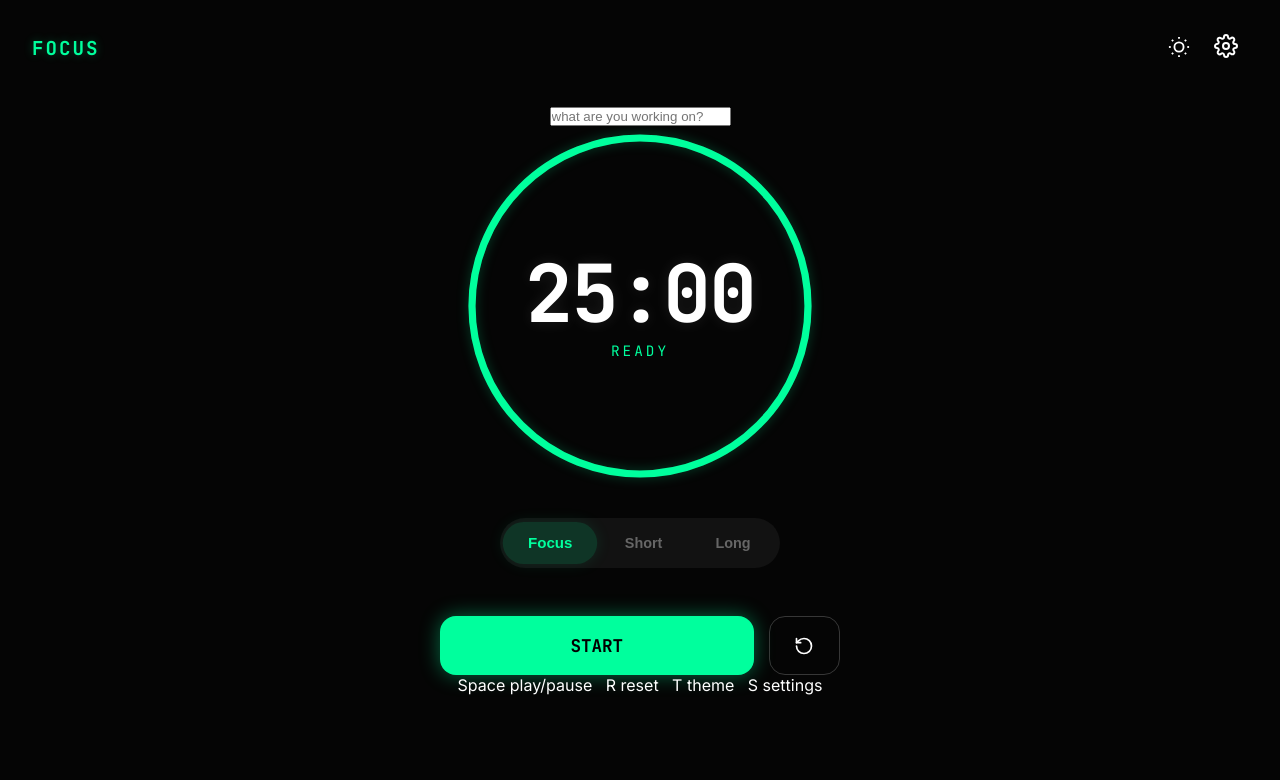
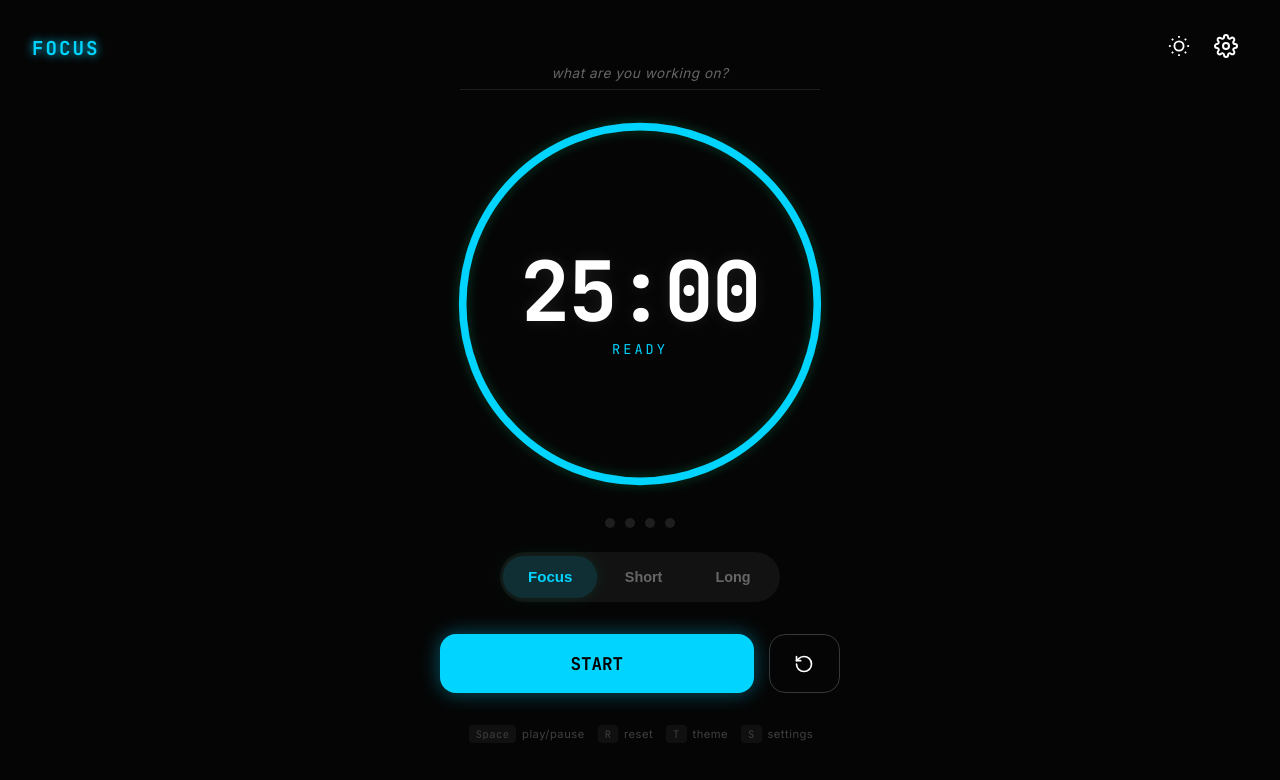
Before and after one commit to elitepunith/focus-timer, a plain HTML site: page index.html in a window 1280 px wide. Both pictures are taken after a click on the button 1178 px from the left and 48 px from the top of the page. Drawn offline with Linux system fonts and the light colour scheme.

Commit message:
style: update styles in style.css

```diff
--- a/style.css
+++ b/style.css
@@ -1,7 +1,7 @@
 /* ================================================================
    Focus Timer — Stylesheet
    Author:  elitepunith
-   Version: 2.0.0
+   Version: 3.0.0
    ================================================================ */
 
 :root {
@@ -9,17 +9,50 @@
     --card: #111;
     --text: #fff;
     --text-dim: #666;
-
-    /* Cyberpunk Green */
     --accent: #00ff9d;
     --accent-dim: rgba(0, 255, 157, 0.15);
     --glow: 0 0 20px rgba(0, 255, 157, 0.4);
-
+    --modal-bg: #1a1a1a;
+    --border: #333;
     --font-ui: 'Inter', sans-serif;
     --font-code: 'JetBrains Mono', monospace;
 }
 
-/* --- Reset --- */
+/* ─── Theme: Neon Blue ─── */
+[data-theme="neon-blue"] {
+    --accent: #00d4ff;
+    --accent-dim: rgba(0, 212, 255, 0.15);
+    --glow: 0 0 20px rgba(0, 212, 255, 0.4);
+}
+
+/* ─── Theme: Retro Orange ─── */
+[data-theme="retro-orange"] {
+    --accent: #ff6b2b;
+    --accent-dim: rgba(255, 107, 43, 0.15);
+    --glow: 0 0 20px rgba(255, 107, 43, 0.4);
+}
+
+/* ─── Theme: Minimal Light ─── */
+[data-theme="minimal-light"] {
+    --bg: #f5f5f5;
+    --card: #fff;
+    --text: #1a1a1a;
+    --text-dim: #888;
+    --accent: #2d2d2d;
+    --accent-dim: rgba(45, 45, 45, 0.1);
+    --glow: 0 0 15px rgba(0, 0, 0, 0.15);
+    --modal-bg: #fff;
+    --border: #ddd;
+}
+
+/* ─── Theme: Purple Haze ─── */
+[data-theme="purple-haze"] {
+    --accent: #bf5af2;
+    --accent-dim: rgba(191, 90, 242, 0.15);
+    --glow: 0 0 20px rgba(191, 90, 242, 0.4);
+}
+
+/* ─── Reset ─── */
 *,
 *::before,
 *::after {
@@ -34,16 +67,18 @@
     color: var(--text);
     font-family: var(--font-ui);
     height: 100vh;
+    height: 100dvh;
     display: flex;
     flex-direction: column;
     overflow: hidden;
+    transition: background 0.4s ease, color 0.4s ease;
 }
 
 /* ================================================================
    Header
    ================================================================ */
 .top-bar {
-    padding: 1.5rem 2rem;
+    padding: 1rem 1.5rem;
     display: flex;
     justify-content: space-between;
     align-items: center;
@@ -52,13 +87,19 @@
     z-index: 10;
 }
 
+.nav-actions {
+    display: flex;
+    gap: 4px;
+}
+
 .brand-logo {
     font-family: var(--font-code);
     font-weight: 700;
     font-size: 1.2rem;
     letter-spacing: 2px;
     color: var(--accent);
-    text-shadow: 0 0 10px rgba(0,255,157,0.3);
+    text-shadow: 0 0 10px currentColor;
+    transition: color 0.3s ease, text-shadow 0.3s ease;
 }
 
 .icon-btn {
@@ -67,12 +108,17 @@
     color: var(--text);
     cursor: pointer;
     padding: 10px;
-    transition: transform 0.25s ease, color 0.25s ease;
+    border-radius: 8px;
+    transition: transform 0.25s ease, color 0.25s ease, background 0.25s ease;
 }
 
 .icon-btn:hover {
     transform: rotate(60deg);
     color: var(--accent);
+}
+
+.icon-btn:active {
+    transform: rotate(60deg) scale(0.9);
 }
 
 /* ================================================================
@@ -86,16 +132,54 @@
     align-items: center;
     width: 100%;
     padding: 0 20px;
+    gap: 0;
+}
+
+/* ================================================================
+   Task Label Input
+   ================================================================ */
+.task-label-wrapper {
+    margin-bottom: 1.5rem;
+    width: 100%;
+    max-width: 300px;
+}
+
+.task-input {
+    width: 100%;
+    background: transparent;
+    border: none;
+    border-bottom: 1px solid rgba(255,255,255,0.1);
+    color: var(--text);
+    font-family: var(--font-ui);
+    font-size: 0.85rem;
+    padding: 8px 4px;
+    text-align: center;
+    letter-spacing: 0.5px;
+    transition: border-color 0.3s ease;
+}
+
+.task-input::placeholder {
+    color: var(--text-dim);
+    font-style: italic;
+}
+
+.task-input:focus {
+    outline: none;
+    border-bottom-color: var(--accent);
+}
+
+[data-theme="minimal-light"] .task-input {
+    border-bottom-color: rgba(0,0,0,0.15);
 }
 
 /* ================================================================
    Timer Display + SVG Progress Ring
    ================================================================ */
 .timer-wrapper {
-    margin-bottom: 2rem;
+    margin-bottom: 1.5rem;
     position: relative;
-    width: 280px;
-    height: 280px;
+    width: 240px;
+    height: 240px;
     display: flex;
     align-items: center;
     justify-content: center;
@@ -108,10 +192,11 @@
     width: 100%;
     height: 100%;
     filter: drop-shadow(0 0 6px rgba(0, 255, 157, 0.25));
+    transition: filter 0.4s ease;
 }
 
 .progress-ring__circle {
-    transition: stroke-dashoffset 0.4s ease;
+    transition: stroke-dashoffset 0.4s ease, stroke 0.4s ease;
 }
 
 .time-ring {
@@ -122,34 +207,98 @@
 
 .time-display {
     font-family: var(--font-code);
-    font-size: 3.8rem;
+    font-size: 3.2rem;
     font-weight: 700;
     color: var(--text);
     line-height: 1;
     letter-spacing: -2px;
     text-shadow: 0 0 15px rgba(255,255,255,0.1);
-    transition: opacity 0.3s ease, transform 0.3s ease;
+    transition: opacity 0.3s ease, transform 0.3s ease, color 0.4s ease;
 }
 
 .status-label {
     text-align: center;
     color: var(--accent);
     font-family: var(--font-code);
-    font-size: 0.8rem;
+    font-size: 0.7rem;
     letter-spacing: 3px;
-    margin-top: 0.5rem;
+    margin-top: 0.4rem;
     text-transform: uppercase;
     transition: opacity 0.3s ease, color 0.3s ease;
 }
 
-/* Tablet & Desktop */
+/* ================================================================
+   Session Tracker Dots (Long Break Cycle)
+   ================================================================ */
+.session-tracker {
+    display: flex;
+    gap: 10px;
+    margin-bottom: 1.5rem;
+}
+
+.session-tracker .dot {
+    width: 10px;
+    height: 10px;
+    border-radius: 50%;
+    background: rgba(255,255,255,0.1);
+    transition: background 0.4s ease, box-shadow 0.4s ease, transform 0.3s ease;
+}
+
+.session-tracker .dot.filled {
+    background: var(--accent);
+    box-shadow: 0 0 8px var(--accent);
+    transform: scale(1.15);
+}
+
+[data-theme="minimal-light"] .session-tracker .dot {
+    background: rgba(0,0,0,0.1);
+}
+
+[data-theme="minimal-light"] .session-tracker .dot.filled {
+    background: var(--accent);
+    box-shadow: none;
+}
+
+/* ================================================================
+   Responsive Breakpoints
+   ================================================================ */
 @media (min-width: 768px) {
     .timer-wrapper {
-        width: 360px;
-        height: 360px;
+        width: 340px;
+        height: 340px;
     }
-    .time-display { font-size: 5rem; }
-    .status-label { font-size: 0.9rem; }
+    .time-display { font-size: 4.6rem; }
+    .status-label { font-size: 0.85rem; }
+    .task-label-wrapper { max-width: 360px; }
+    .top-bar { padding: 1.5rem 2rem; }
+}
+
+@media (min-width: 1024px) {
+    .timer-wrapper {
+        width: 380px;
+        height: 380px;
+    }
+    .time-display { font-size: 5.2rem; }
+}
+
+@media (max-width: 380px) {
+    .timer-wrapper {
+        width: 200px;
+        height: 200px;
+    }
+    .time-display { font-size: 2.6rem; }
+    .pill { padding: 10px 16px; font-size: 0.8rem; }
+    .primary-btn { padding: 14px; font-size: 0.95rem; }
+    .brand-logo { font-size: 1rem; }
+    .task-input { font-size: 0.78rem; }
+}
+
+@media (max-height: 650px) {
+    .task-label-wrapper { margin-bottom: 0.8rem; }
+    .timer-wrapper { margin-bottom: 0.8rem; }
+    .session-tracker { margin-bottom: 0.8rem; }
+    .mode-pills { margin-bottom: 1.5rem; }
+    .shortcut-hint { display: none; }
 }
 
 /* ================================================================
@@ -194,15 +343,47 @@
     animation: ringGlow 1.2s ease infinite alternate;
 }
 
+.completed .status-label {
+    animation: statusBlink 1.5s ease infinite;
+}
+
 @keyframes completePulse {
     0%   { transform: scale(1); }
-    50%  { transform: scale(1.1); }
+    50%  { transform: scale(1.08); }
     100% { transform: scale(1); }
 }
 
 @keyframes ringGlow {
     0%   { stroke: var(--accent); filter: drop-shadow(0 0 8px rgba(0, 255, 157, 0.3)); }
     100% { stroke: #66ffcc; filter: drop-shadow(0 0 35px rgba(0, 255, 157, 0.9)); }
+}
+
+@keyframes statusBlink {
+    0%, 100% { opacity: 1; }
+    50%      { opacity: 0.4; }
+}
+
+/* ─── State transition: running glow ─── */
+.running .progress-ring {
+    filter: drop-shadow(0 0 12px var(--accent));
+}
+
+.running .time-display {
+    text-shadow: 0 0 20px rgba(255,255,255,0.15);
+}
+
+/* ─── State transition: paused dim ─── */
+.paused .progress-ring {
+    filter: drop-shadow(0 0 3px rgba(255,255,255,0.1));
+}
+
+.paused .time-display {
+    animation: pauseBlink 2s ease infinite;
+}
+
+@keyframes pauseBlink {
+    0%, 100% { opacity: 1; }
+    50%      { opacity: 0.5; }
 }
 
 /* ================================================================
@@ -213,8 +394,12 @@
     background: rgba(255,255,255,0.05);
     padding: 5px;
     border-radius: 50px;
-    margin-bottom: 3rem;
+    margin-bottom: 2rem;
     gap: 5px;
+}
+
+[data-theme="minimal-light"] .mode-pills {
+    background: rgba(0,0,0,0.06);
 }
 
 .pill {
@@ -270,7 +455,11 @@
     font-family: var(--font-code);
     box-shadow: var(--glow);
     cursor: pointer;
-    transition: transform 0.15s ease, box-shadow 0.3s ease;
+    transition: transform 0.15s ease, box-shadow 0.3s ease, background 0.3s ease;
+}
+
+[data-theme="minimal-light"] .primary-btn {
+    color: #fff;
 }
 
 .primary-btn:hover {
@@ -299,6 +488,10 @@
     transition: border-color 0.3s ease, transform 0.25s ease;
 }
 
+[data-theme="minimal-light"] .secondary-btn {
+    border-color: rgba(0,0,0,0.2);
+}
+
 .secondary-btn:hover {
     border-color: var(--accent);
     transform: rotate(-45deg);
@@ -307,6 +500,33 @@
 .secondary-btn:focus-visible {
     outline: 2px solid var(--accent);
     outline-offset: 2px;
+}
+
+/* ================================================================
+   Shortcut Hint Bar
+   ================================================================ */
+.shortcut-hint {
+    margin-top: 2rem;
+    font-size: 0.7rem;
+    color: var(--text-dim);
+    letter-spacing: 0.5px;
+    text-align: center;
+    opacity: 0.6;
+    transition: opacity 0.3s ease;
+}
+
+.shortcut-hint span {
+    display: inline-block;
+    background: rgba(255,255,255,0.08);
+    padding: 2px 7px;
+    border-radius: 4px;
+    font-family: var(--font-code);
+    font-size: 0.65rem;
+    margin: 0 2px;
+}
+
+[data-theme="minimal-light"] .shortcut-hint span {
+    background: rgba(0,0,0,0.07);
 }
 
 /* ================================================================
@@ -332,18 +552,20 @@
 }
 
 .modal-content {
-    background: #1a1a1a;
+    background: var(--modal-bg);
     width: 100%;
     max-width: 500px;
     border-radius: 24px 24px 0 0;
     padding: 2rem;
-    border-top: 1px solid #333;
+    border-top: 1px solid var(--border);
     animation: slideUp 0.35s cubic-bezier(0.22, 1, 0.36, 1);
+    max-height: 85vh;
+    overflow-y: auto;
 }
 
 @media (min-width: 768px) {
     .modal { align-items: center; }
-    .modal-content { border-radius: 24px; }
+    .modal-content { border-radius: 24px; border-top: none; border: 1px solid var(--border); }
 }
 
 @keyframes slideUp {
@@ -385,7 +607,6 @@
     outline-offset: 2px;
 }
 
-/* --- Form Controls --- */
 .setting-group {
     margin-bottom: 1.5rem;
 }
@@ -402,12 +623,18 @@
     width: 100%;
     padding: 12px;
     background: #000;
-    border: 1px solid #333;
+    border: 1px solid var(--border);
     color: var(--accent);
     border-radius: 8px;
     font-family: var(--font-code);
     font-size: 1rem;
     transition: border-color 0.3s ease, box-shadow 0.3s ease;
+}
+
+[data-theme="minimal-light"] .setting-group input,
+[data-theme="minimal-light"] .setting-group select {
+    background: #f0f0f0;
+    color: #1a1a1a;
 }
 
 .setting-group input:focus,
@@ -421,7 +648,7 @@
     display: flex;
     justify-content: space-between;
     align-items: center;
-    margin-bottom: 2rem;
+    margin-bottom: 1.5rem;
 }
 
 .setting-row label {
@@ -442,6 +669,11 @@
     transition: background 0.3s ease, color 0.3s ease, transform 0.1s ease;
 }
 
+[data-theme="minimal-light"] .full-btn {
+    background: #e0e0e0;
+    color: #1a1a1a;
+}
+
 .full-btn:hover {
     background: var(--accent);
     color: #000;
```
